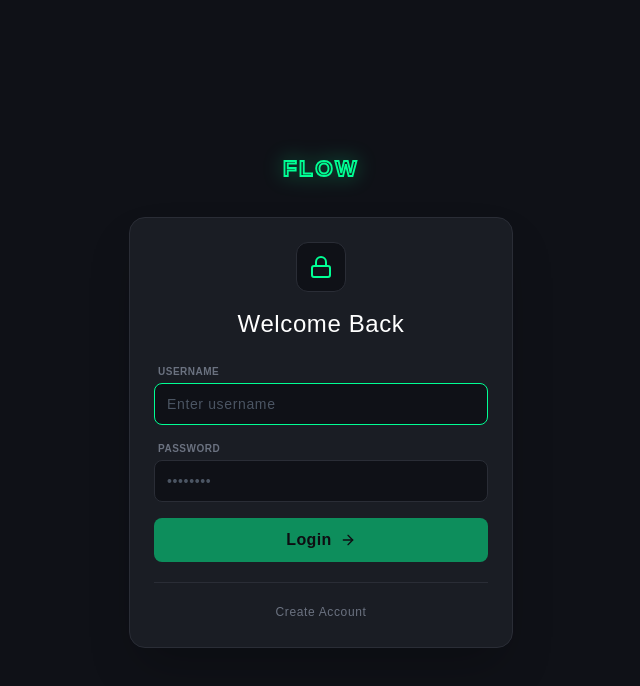
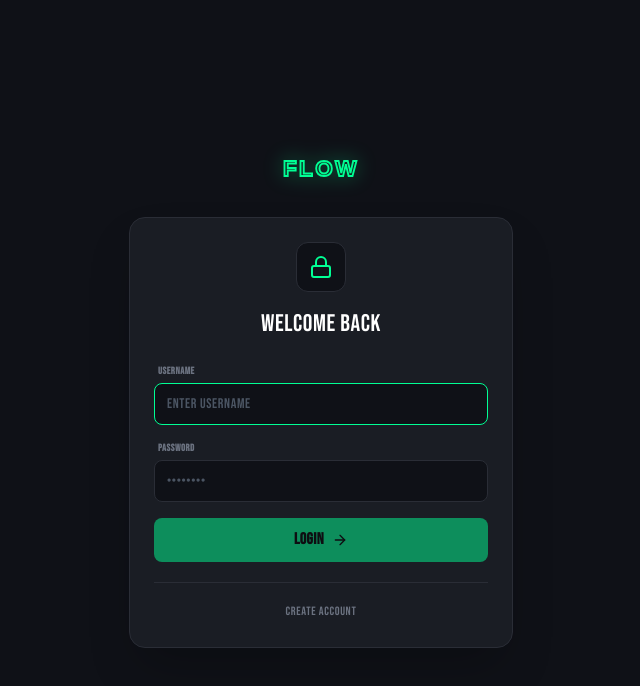
Before and after one commit to quietpanda284/Flow, a React (Vite) app: page / in a window 1280 px wide. Shown: the top 686 px of the page, without its empty margins (319-959 px from the left). Built offline with nearby package versions, Linux system fonts and the light colour scheme; no server answers.

Commit message:
feat: Update primary font to Bebas Neue Pro
Changes the primary font family to 'Bebas Neue Pro' across the application, improving visual consistency and adopting the requested design aesthetic. Includes fallback to 'Bebas Neue' and generic sans-serif for wider compatibility.

```diff
--- a/components/Sidebar.tsx
+++ b/components/Sidebar.tsx
@@ -45,7 +45,7 @@ export const Sidebar: React.FC<SidebarProps> = ({ activePage, onNavigate, isDevM
                 y="52%"
                 dominantBaseline="middle"
                 textAnchor="middle"
-                fontFamily="'Inter', sans-serif"
+                fontFamily="'Bebas Neue Pro', 'Bebas Neue', sans-serif"
                 fontWeight="800"
                 fontSize="18"
                 stroke="#00FF94"
--- a/index.css
+++ b/index.css
@@ -23,10 +23,11 @@
 body {
   background-color: #0f1117;
   color: #e5e7eb;
-  font-family: 'Bebas Neue Pro', sans-serif; /* Forced default */
+  /* Updated stack: Pro -> Google -> System */
+  font-family: 'Bebas Neue Pro', 'Bebas Neue', sans-serif;
   -webkit-font-smoothing: antialiased;
   -moz-osx-font-smoothing: grayscale;
-  letter-spacing: 0.04em; /* Increased slightly for Bebas readability */
+  letter-spacing: 0.04em;
 }
 
 /* Ensure inputs, buttons, and other form elements inherit the correct font family */
--- a/tailwind.config.js
+++ b/tailwind.config.js
@@ -10,10 +10,10 @@ export default {
   theme: {
     extend: {
       fontFamily: {
-        // Default sans stack for body text and inputs - Now Bebas Neue Pro as requested
-        sans: ['"Bebas Neue Pro"', 'sans-serif'],
-        // Display stack for Headings/Logos
-        display: ['"Bebas Neue Pro"', 'sans-serif'],
+        // Default sans stack: Pro (Local) -> Standard (Google) -> System
+        sans: ['"Bebas Neue Pro"', '"Bebas Neue"', 'sans-serif'],
+        // Display stack
+        display: ['"Bebas Neue Pro"', '"Bebas Neue"', 'sans-serif'],
       },
       colors: {
         background: '#0f1117',
```
